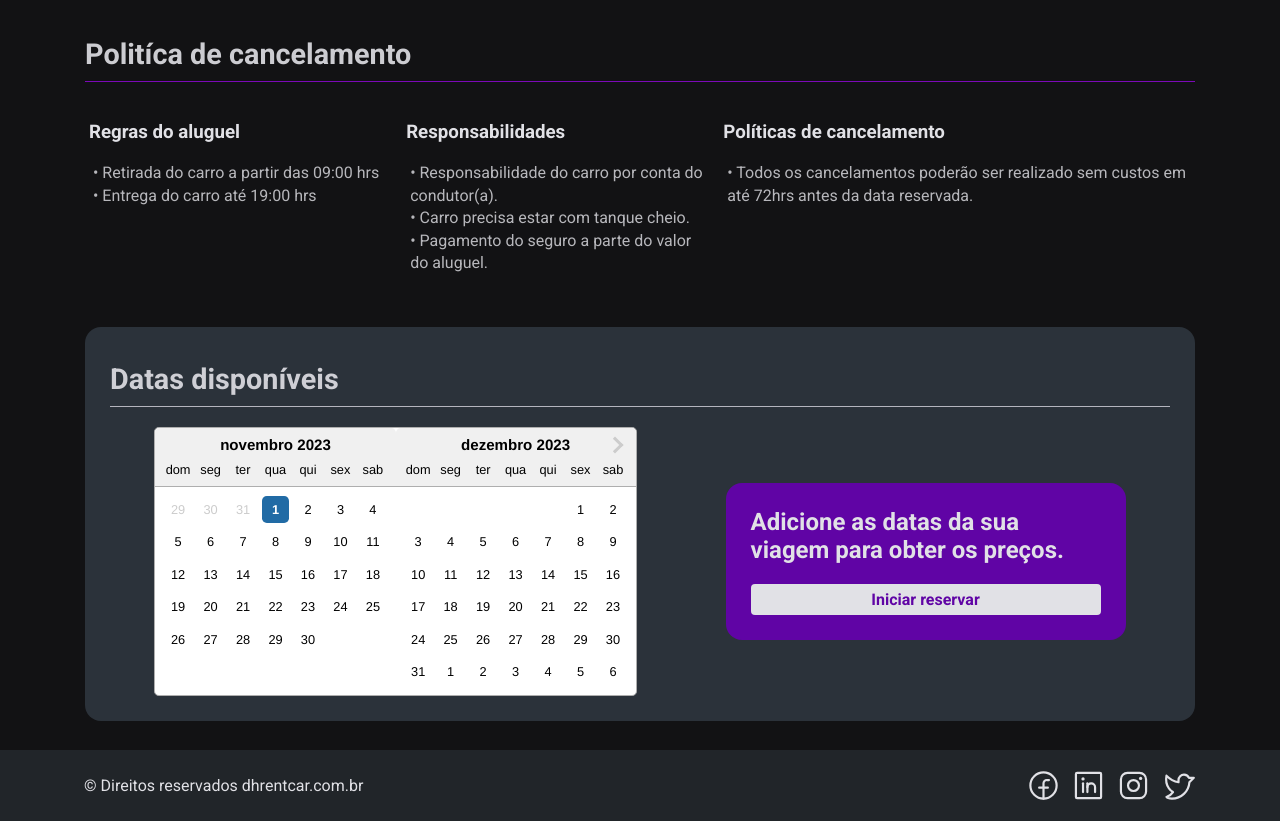
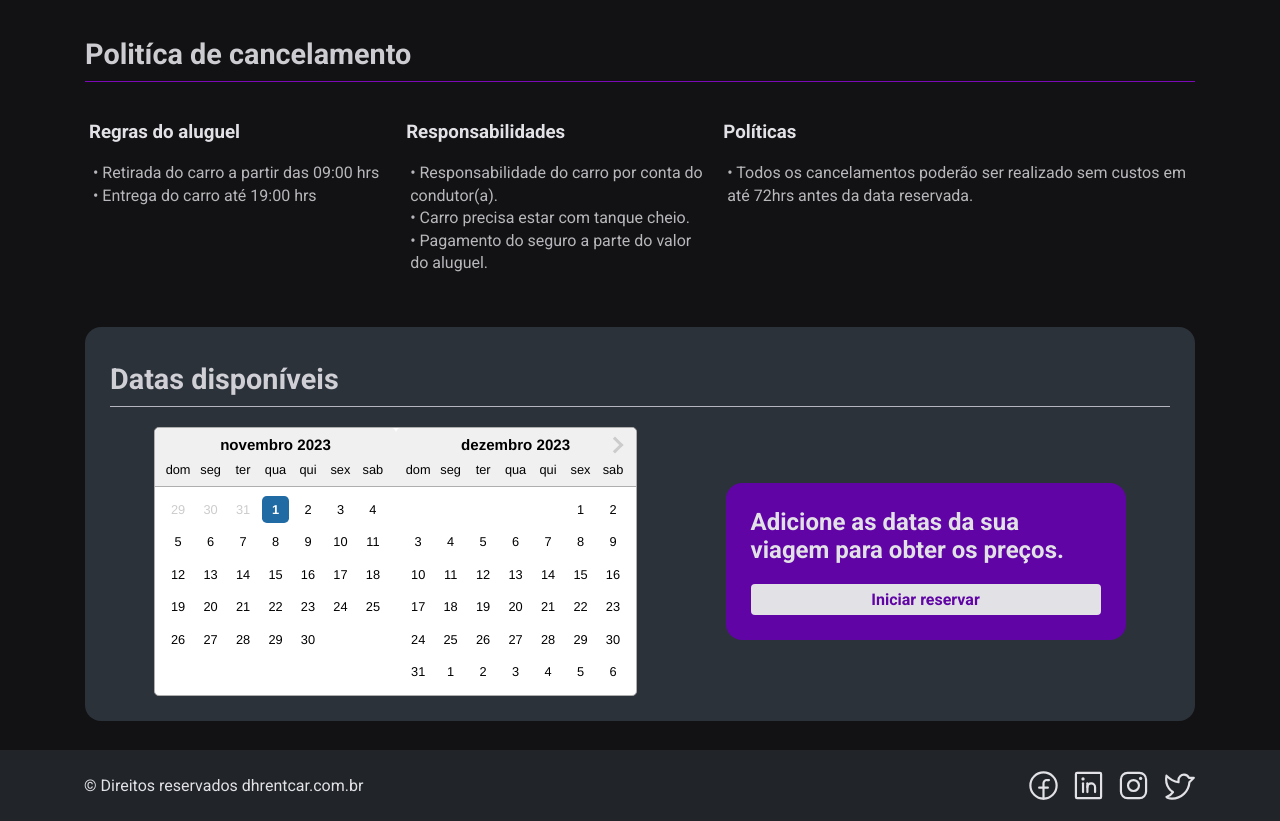
Before and after one commit to Grupo-04-Aluguel-de-Carros/Grupo-04-Front-End, a React (Vite) app: page /produto/1 in a window 1280 px wide. Shown: the part 1400-2221 px from the top of the page. Built offline with nearby package versions, Linux system fonts and the light colour scheme.

Commit message:
[FEAT] -> Componente Calendário. -> Features -> Politicas -> Reserva de datas.

```diff
--- a/src/pages/ProductDetail/index.jsx
+++ b/src/pages/ProductDetail/index.jsx
@@ -195,7 +195,7 @@ export function ProductDetail() {
             </DivPolicyUnit>
 
             <DivPolicyUnit>
-              <DivPolicyTitle>Políticas de cancelamento</DivPolicyTitle>
+              <DivPolicyTitle>Políticas</DivPolicyTitle>
 
               <DivPolicyUnit>
                 <SubTitle>
```
